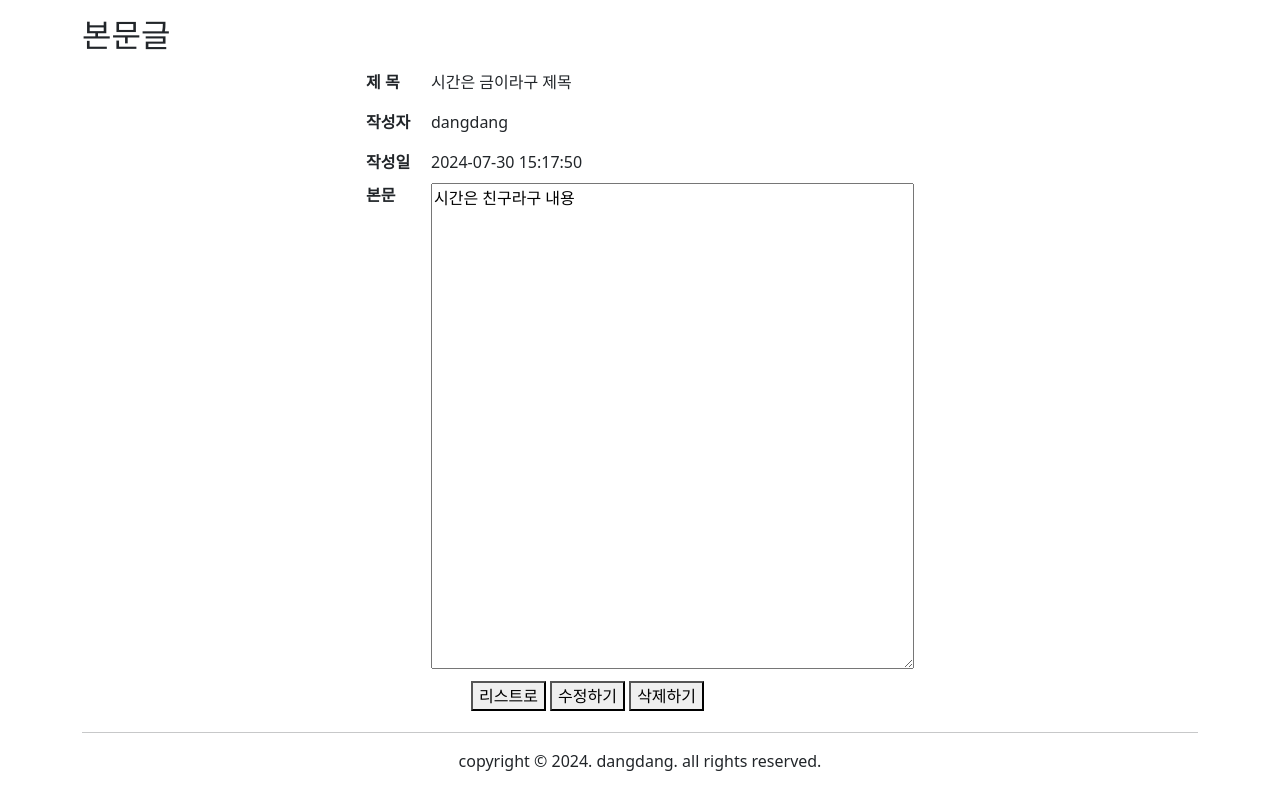
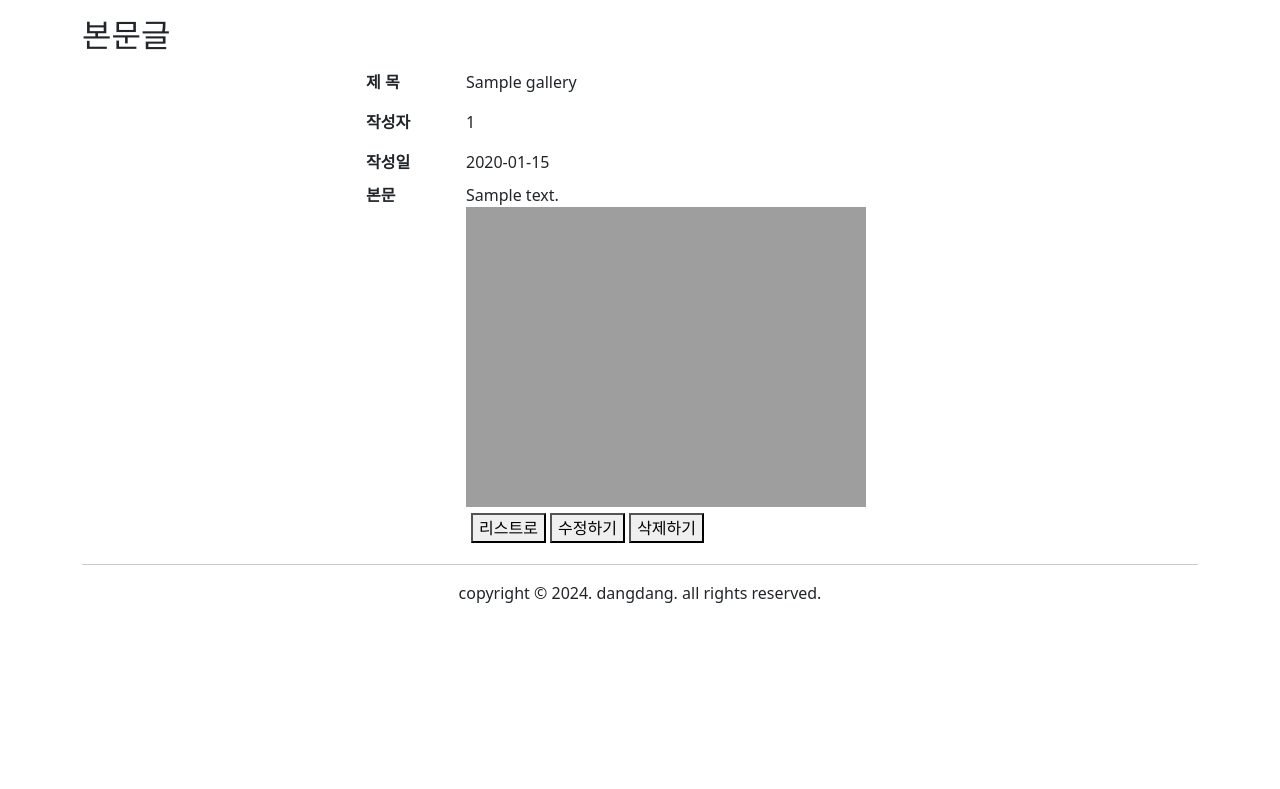
Before and after one commit to gongbu22/semiprojectv1b, a FastAPI app: template views/templates/gallery/view.html in a window 1280 px wide. Shown: the part 145-934 px from the top of the page. After the commit the page ends 748 px from the top, so only its background shows below. Run offline with FastAPI, Linux system fonts and the light colour scheme; the template is opened without the code that fills it: most values are stand-ins (such as "Sample title", 1, 10 or a date in 2020); parts of the project's set-up code (start-up, migrations or seed data) failed here and were passed over; some libraries are stand-ins or nearby versions.

Commit message:
gallery list 관련 코드 수정 gallery view 관련 코드 v1 추가

```diff
--- a/app/service/gallery.py
+++ b/app/service/gallery.py
@@ -4,6 +4,7 @@ from datetime import datetime
 from fastapi import Form
 from sqlalchemy import insert, select
 from sqlalchemy.exc import SQLAlchemyError
+from sqlalchemy.orm import aliased
 
 from app.model.gallery import Gallery, GalAttach
 
@@ -70,3 +71,20 @@ class GalleryService:
         except SQLAlchemyError as ex:
             print(f'▶▶▶ select_gallery에서 오류 발생: {str(ex)}')
             db.rollback()
+
+
+    @staticmethod
+    def selectone_gallery(gno, db):
+        try:
+            stmt = select(Gallery).where(Gallery.gno == gno)
+            result1 = db.execute(stmt).first()
+
+            ga = aliased(GalAttach) # 테이블에 대한 별칭
+            stmt = select(ga.fname, ga.fsize).where(ga.gno == gno)
+            result2 = db.execute(stmt).fetchall()
+
+            return result1, result2
+
+        except SQLAlchemyError as ex:
+            print(f'▶▶▶ selectone_gallery에서 오류 발생: {str(ex)}')
+            db.rollback()
--- a/views/templates/gallery/list.html
+++ b/views/templates/gallery/list.html
@@ -55,7 +55,7 @@
     <div class="row" style="width: 888px; margin: 0 auto;">
         {% for ga in galist %}
         <div class="col-10 card m-1" style="width: 18rem">
-            <a href="/gallery/view/1">
+            <a href="/gallery/view/{{ ga.gno }}">
                 <img src="http://127.0.0.1/cdn/img/{{ ga.fname }}"
                      class="card-img-top" alt="..."></a><!-- 이미지 -->
             <div class="card-body">
--- a/views/templates/gallery/view.html
+++ b/views/templates/gallery/view.html
@@ -19,13 +19,17 @@
 <main>
     <h2>본문글</h2>
     <table>
-        <tr><th>제 목</th><td>시간은 금이라구 제목</td></tr>
-        <tr><th>작성자</th><td>dangdang</td></tr>
-        <tr><th>작성일</th><td>2024-07-30 15:17:50</td></tr>
-        <tr>
-            <th>본문</th>
-            <td><textarea rows="20" cols="50">시간은 친구라구 내용</textarea></td>
-        </tr>
+        {% for g in gallery %}
+        <tr><th>제 목</th><td>{{ g.title }}</td></tr>
+        <tr><th>작성자</th><td>{{ g.userid }}</td></tr>
+        <tr><th>작성일</th><td>{{ g.regdate }}</td></tr>
+        <tr><th>본문</th><td>{{ g.contents }}
+            {% endfor %}
+            {% for ga in galattach %}
+            <img src="http://127.0.0.1/cdn/img/{{ ga.fname }}"
+                class="img-fluid">
+            {% endfor %}
+        </td></tr>
         <tr><td colspan="2">
             <button type="button" id="listbtn" onclick="location.href='/gallery/list/1'">리스트로</button>
             <button type="button" id="mdfbtn" onclick="location.href='/gallery/modify'">수정하기</button>
```
Also changed, not shown: app/routes/gallery.py (+11 -3 lines).
